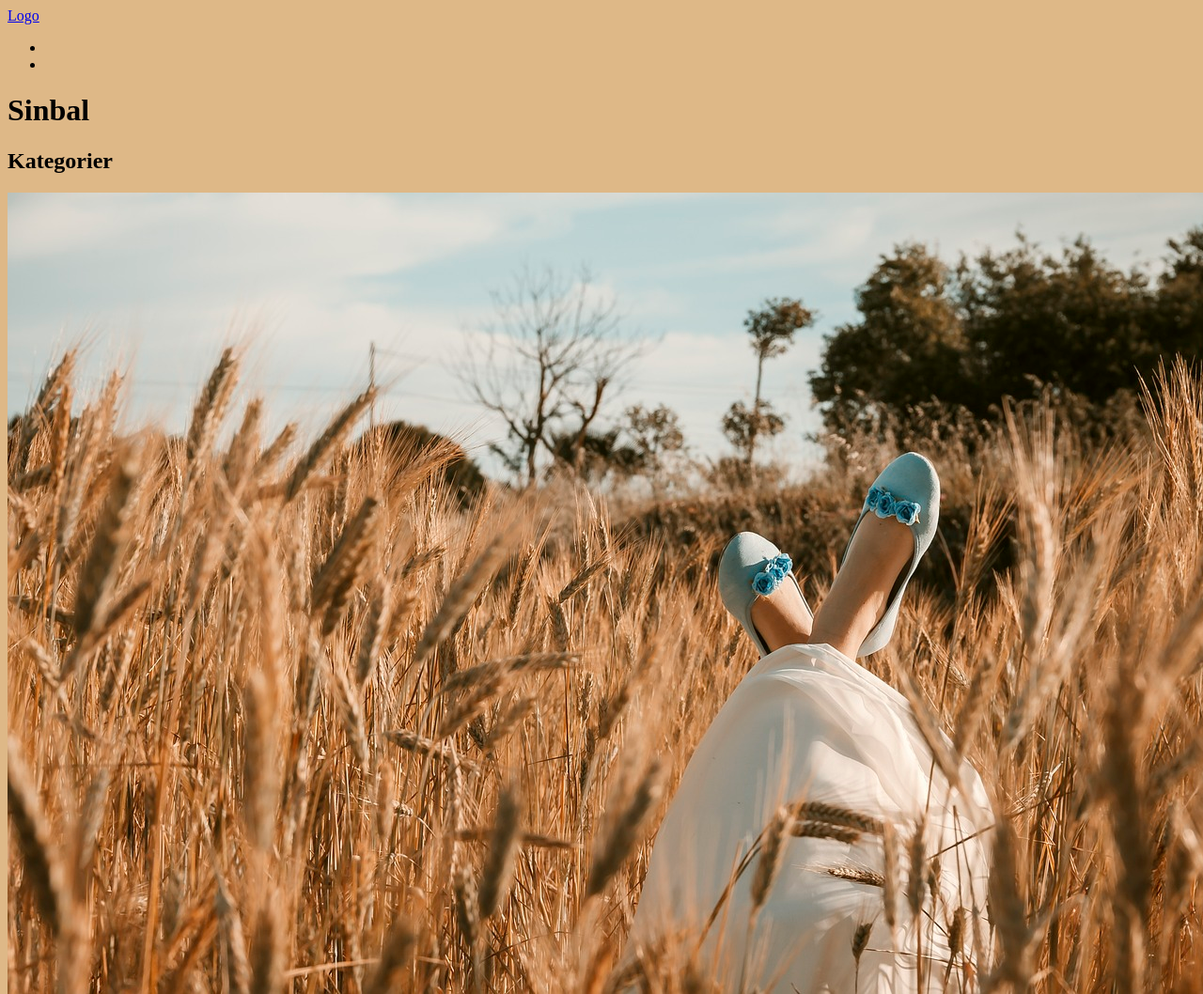
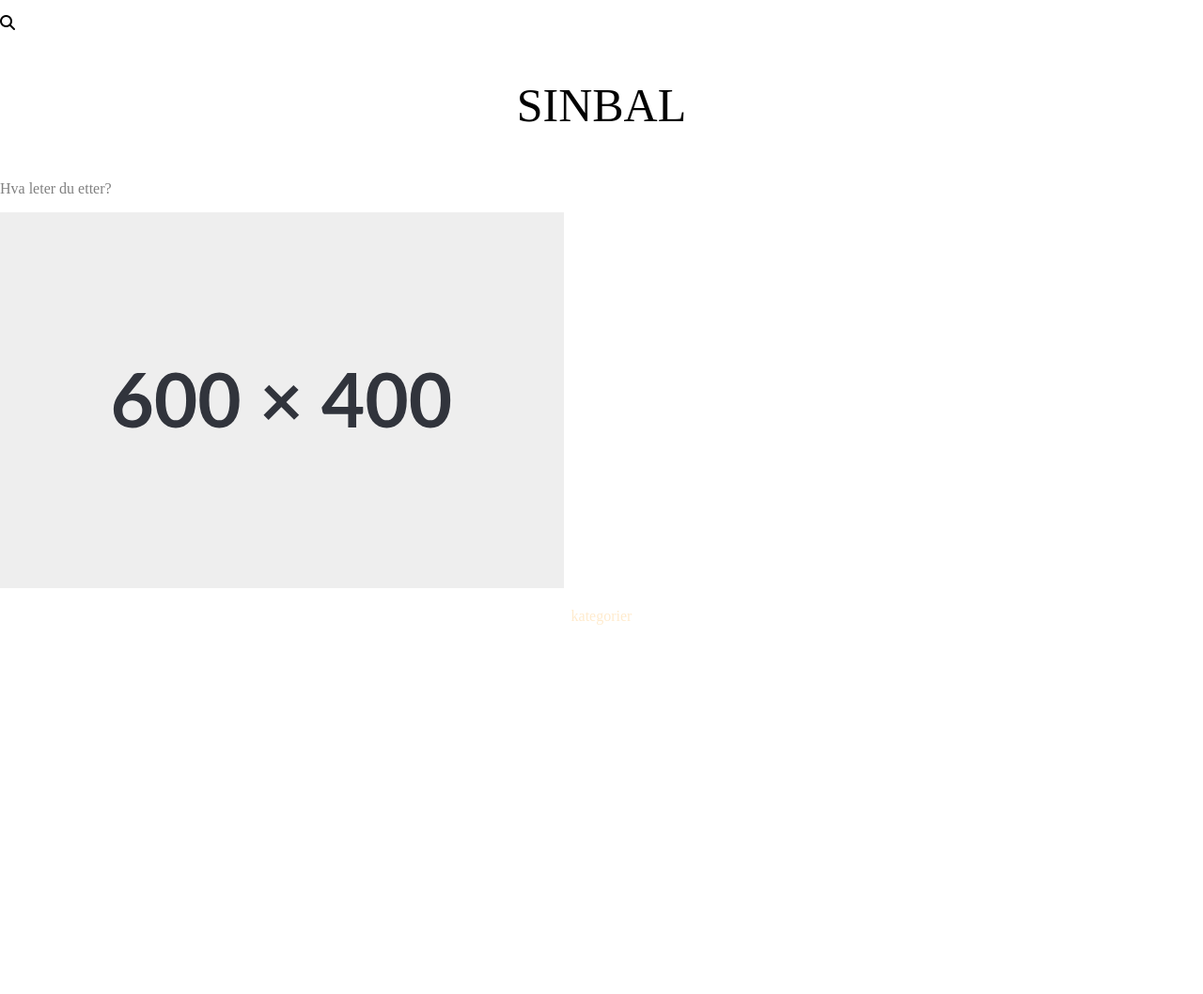
Before and after one commit to Inaarahistic/oblig3, a plain HTML site: page index.html in a window 1280 px wide. Shown: the whole page at 94% size. After the commit the page ends 800 px from the top, so only its background shows below. Drawn offline with nearby package versions, Linux system fonts and the light colour scheme.

Commit message:
koblet til ikonpakken

```diff
--- a/css/style.css
+++ b/css/style.css
@@ -1,5 +1,25 @@
 
  *{
-    background-color:burlywood;
+    background-color:rgb(255, 255, 255);
 
  }
+
+
+
+ .sinbal{
+   color:black;
+   font-size:50px;
+   text-align: center;
+
+
+ }
+
+ .searchbar{
+   color:gray;
+ }
+
+ .kategorier{
+   color:blanchedalmond;
+   text-align:center;
+
+ }
--- a/index.html
+++ b/index.html
@@ -3,35 +3,35 @@
     <head>
         <meta charset="UTF-8"/>
         <link rel="stylesheet" href="css/style.css" type="text/css">
-
+        <link rel="stylesheet" href="https://necolas.github.io/normalize.css/8.0.1/normalize.css" type="text/css">
+        <script src="https://kit.fontawesome.com/454e802897.js" crossorigin="anonymous"></script>
     </head>
     <body>
-        <header>
-            <nav>
-                <span>
-                    <a href="index.html">Logo</a>
-                </span>
-                <ul>
-                    <li></li>
-                    <li></li>
-                </ul>
-            </nav>
-            <h1>Sinbal</h1>
-        </header>
-        <main>
-            <section>
-                <h2>Kategorier</h2>
-                <article>
-                    <img src="img/wheat-field-6392428_1280.jpg" alt="shoes in field">
+        <p>
+
+            <i class="fa-solid fa-magnifying-glass"></i>
+
+        </p>
+        <p class="sinbal">
+            SINBAL
+        </p>
+
+        <p class="searchbar">
+            Hva leter du etter?
+        </p>
+
+        <img src="img/placeholder.svg">
+
+        <p class="kategorier">
+            kategorier
+        </p>
 
 
 
-                </article>
-            </section>
-        </main>
     </body>
 
 
 
 
+
 </html>
```
Also changed, not shown: produkt.html (+18 -0 lines), retur.html (+20 -0 lines), img/nike-5126389_1280.jpg (deleted), img/placeholder.svg (added), img/skateboard-5221914_1280.jpg (deleted), img/wheat-field-6392428_1280.jpg (deleted), 1 other file.
